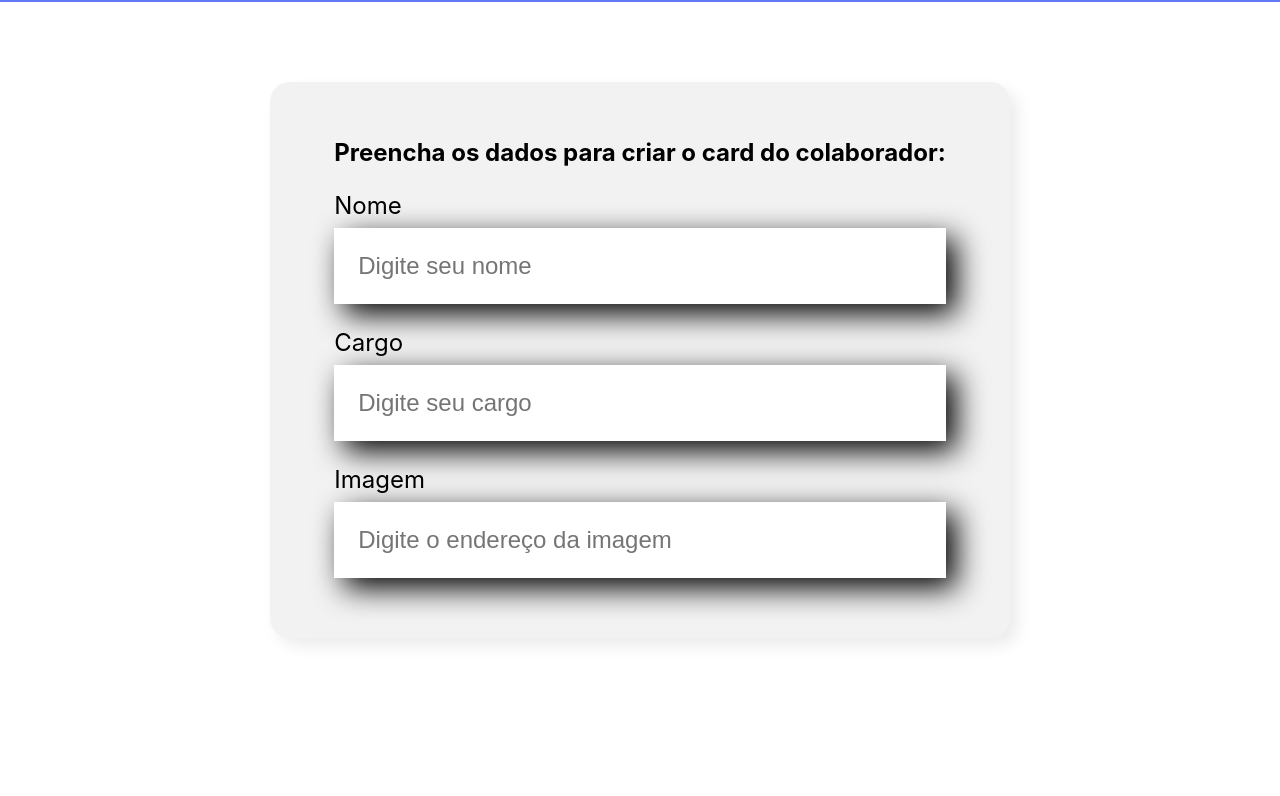
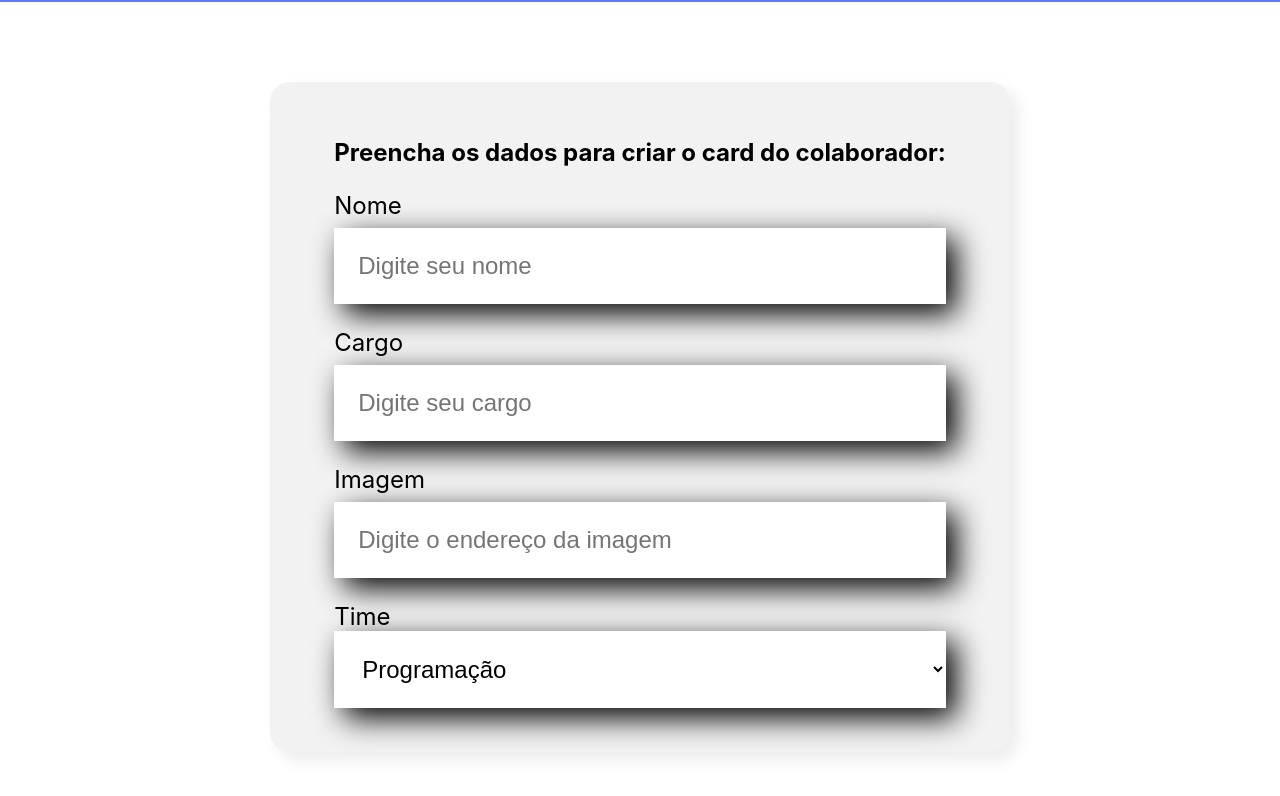
Before and after one commit to marcelovictor123/Organo-React, a JavaScript app: page / in a window 1280 px wide. Shown: the part 496-1292 px from the top of the page. Before the commit the page ends 1214 px from the top, so only its background shows below. Built offline with nearby package versions, Linux system fonts and the light colour scheme; the HTML template or start-up script is replaced by a standard one.

Commit message:
Adicionando time no formulario

```diff
--- a/src/componentes/Formulario/index.js
+++ b/src/componentes/Formulario/index.js
@@ -1,7 +1,17 @@
 import CampoTexto from '../CampoTexto'
+import ListaSuspensa from '../ListaSuspensa';
 import './Formulario.css';
 
 const Formulario = () => {
+    const times = [
+        'Programação',
+        'Front-End',
+        'Data Science',
+        'Devops',
+        'UX e Design',
+        'Mobile',
+        ' Inovação e Gestão'
+    ]
     return (
         <section className="formulario">
             <form>
@@ -9,6 +19,7 @@
                 <CampoTexto label="Nome" placeholder="Digite seu nome" />
                 <CampoTexto label="Cargo" placeholder="Digite seu cargo" />
                 <CampoTexto label="Imagem" placeholder="Digite o endereço da imagem" />
+                <ListaSuspensa label="Time" itens={times}></ListaSuspensa>
             </form>
         </section>
     )
--- /dev/null
+++ b/src/componentes/ListaSuspensa/ListaSuspenca.css
@@ -0,0 +1,14 @@
+.lista-suspensa {
+    display: block;
+    margin-bottom: 8px;
+    font-size: 24px;
+}
+
+.lista-suspensa select {
+    background-color: #FFF;
+    box-shadow: 10px 10px 30px rgba(0, 0, 0.06);
+    width: 100%;
+    border: none;
+    font-size: 24px;
+    padding: 24px;
+}
--- /dev/null
+++ b/src/componentes/ListaSuspensa/index.js
@@ -0,0 +1,17 @@
+import './ListaSuspenca.css'
+
+const ListaSuspensa = (props) => {
+    return (
+
+        <div class="lista-suspensa">
+            <label>{props.label}</label>
+            <select>
+                {props.itens.map(item => {
+                    return <option key={item}>{item}</option>
+                })}
+            </select>
+        </div>
+    )
+}
+
+export default ListaSuspensa
```
